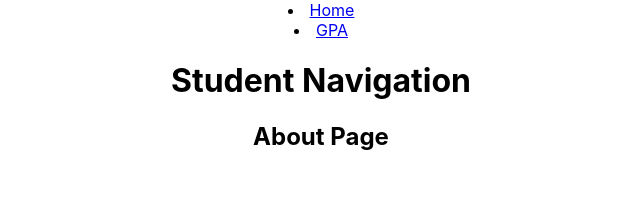
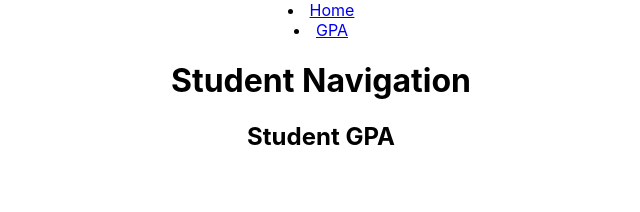
Before and after one commit to EfazIbrahim/DegreeBulls, a React (Create React App) app: page /student/gpa in a window 1280 px wide. Shown: the top 212 px of the page, without its empty margins (319-959 px from the left). Built offline with nearby package versions, Linux system fonts and the light colour scheme.

Commit message:
nav stuff

```diff
--- a/src/navigation/studentNav.js
+++ b/src/navigation/studentNav.js
@@ -7,7 +7,7 @@ import Gpa from '../pages/studentPages/studentGpa';
 function StudentNav() {
     return (
         <div>
-            <nav>
+            <nav className="navbar">
                 <li>
                     <Link to="home">Home</Link>
                 </li>
--- a/src/pages/studentPages/studentGpa.js
+++ b/src/pages/studentPages/studentGpa.js
@@ -3,7 +3,7 @@ import React from 'react';
 function Gpa() {
     return (
         <div>
-            <h2>About Page</h2>
+            <h2>Student GPA</h2>
         </div>
     );
 }
```
